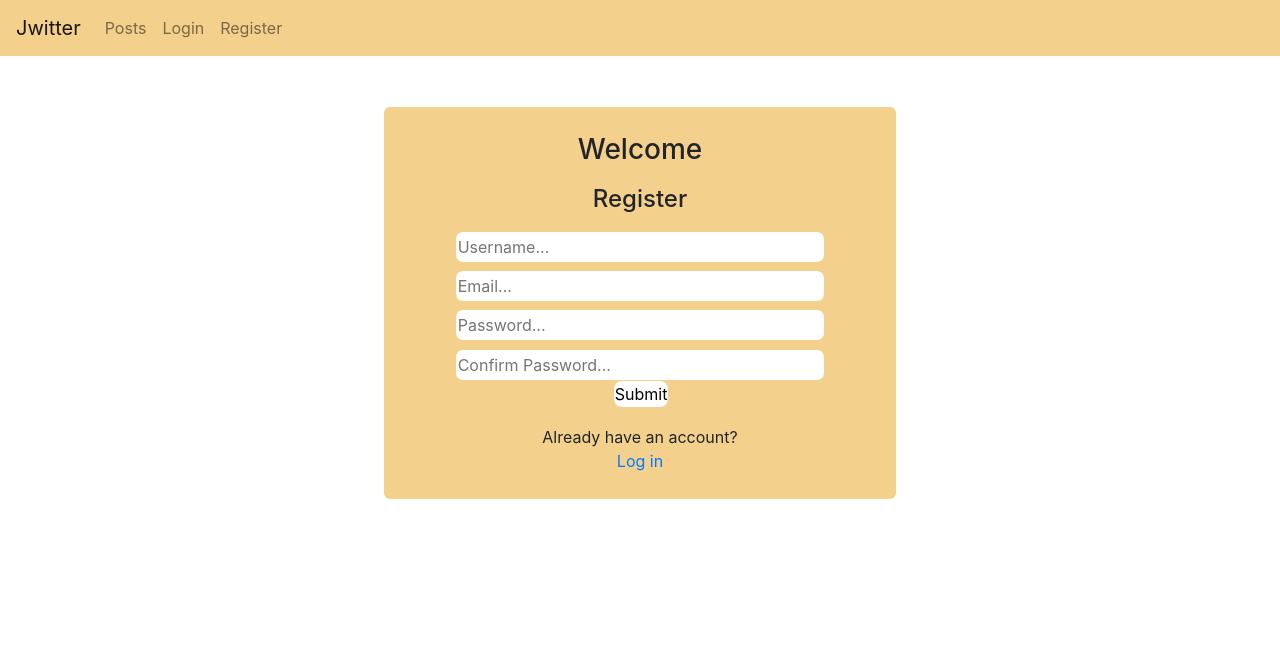
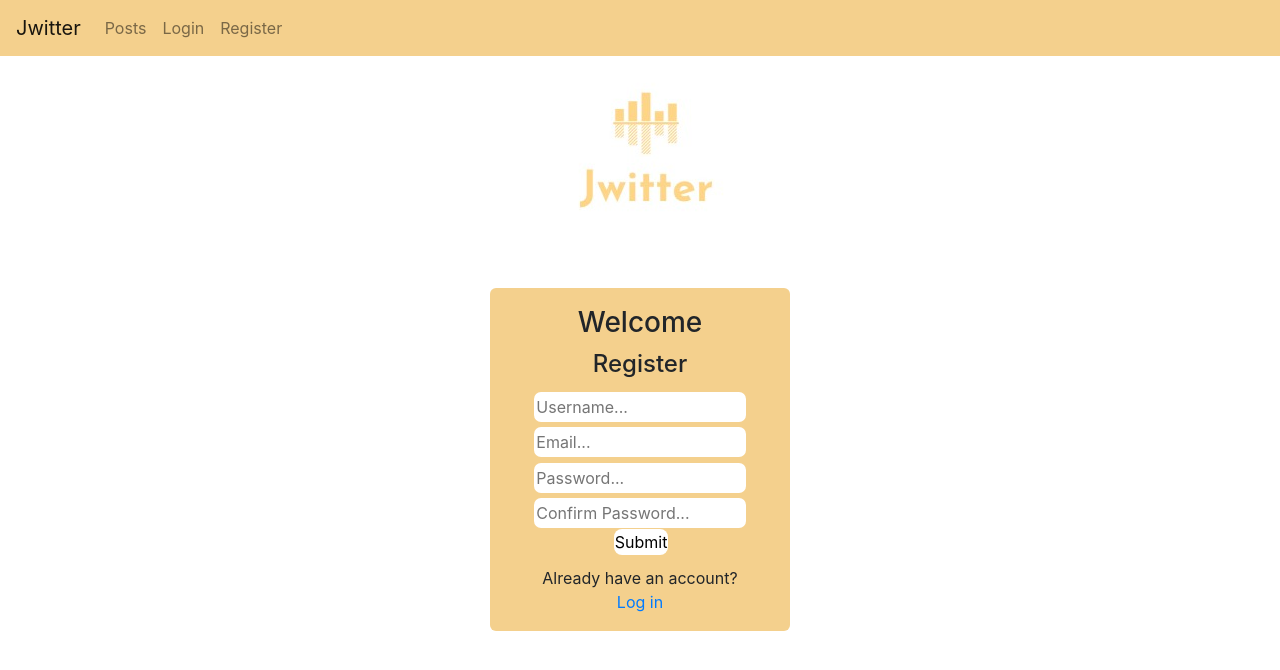
Before and after one commit to John-Atha/PostOn, a React (Create React App) app in the folder front-end/: page /register in a window 1280 px wide. Shown: the top 670 px of the page. Built offline with nearby package versions, Linux system fonts and the light colour scheme; no server answers.

Commit message:
Make login-register pages responsive and add logo

```diff
--- a/front-end/src/Login.css
+++ b/front-end/src/Login.css
@@ -1,23 +1,29 @@
-@media only screen and (max-width: 670px) {
+@media only screen and (max-width: 830px) {
     .login-box-container{
         width: 80%;
-        margin-left: 10%;
+        flex-basis: 100%;
     }
-
+    .login-main-page {
+        width: 100%;
+        margin-left: 0%;
+    }
+    .logo-container {
+        margin-right: 0%;
+    }
 }
 
 
-@media only screen and (min-width: 670px) {
+@media only screen and (min-width: 830px) {
     .login-box-container{
-        width: 50%;
-        margin-left: 25%;
+        width: 300px;
+        max-width: 500px;
     }
-}
-
-@media only screen and (min-width: 670px) {
-    .login-box-container{
-        width: 40%;
-        margin-left: 30%;
+    .login-main-page {
+        width: 70%;
+        margin-left: 15%;
+    }
+    .logo-container {
+        margin-right: 10%;
     }
 }
 
--- a/front-end/src/Login.js
+++ b/front-end/src/Login.js
@@ -1,7 +1,7 @@
 import React from "react";
 import "./Login.css";
 import MyNavbar from './MyNavbar';
-
+import logo from './images/logo.png'
 import {login, isLogged} from './api';
 
 class Login extends React.Component {
@@ -94,7 +94,11 @@ class Login extends React.Component {
             return(
                 <div className="login-page">
                     <MyNavbar />
-                    <div className="login-box-container center-content margin-top-small">
+                    <div className="login-main-page flex-layout center-content">
+                        <div classname="logo-container flex-item">
+                            <img src={logo} />
+                        </div>
+                        <div className="login-box-container flex-item blur center-content margin-top-small">
                             <h3>Welcome</h3>
                             <h4 className="margin-top-small">Login</h4>
                             <div className="error-message">{this.state.error}</div>
@@ -113,6 +117,7 @@ class Login extends React.Component {
 
                         </div>
                     </div>
+                </div>
             )
         }
     }
--- a/front-end/src/Register.js
+++ b/front-end/src/Register.js
@@ -1,7 +1,7 @@
 import React from "react";
 import "./Register.css";
 import MyNavbar from './MyNavbar';
-
+import logo from './images/logo.png'
 import {register, login, isLogged} from './api';
 
 class Register extends React.Component {
@@ -119,7 +119,11 @@ class Register extends React.Component {
             return(
                 <div className="login-page">
                     <MyNavbar />
-                    <div className="login-box-container center-content margin-top-small">
+                    <div className="login-main-page flex-layout center-content">
+                        <div classname="logo-container flex-item">
+                                <img src={logo} />
+                        </div>
+                        <div className="login-box-container flex-item blur center-content margin-top-small">
                             <h3>Welcome</h3>
                             <h4 className="margin-top-small">Register</h4>
                             <div className="error-message">{this.state.error}</div>
@@ -139,6 +143,7 @@ class Register extends React.Component {
                             </div>
                         </div>
                     </div>
+                </div>
             )
         }
     }
```
Also changed, not shown: front-end/src/images/logo.png (added). Lines whose indentation alone changed are shown as unchanged.
